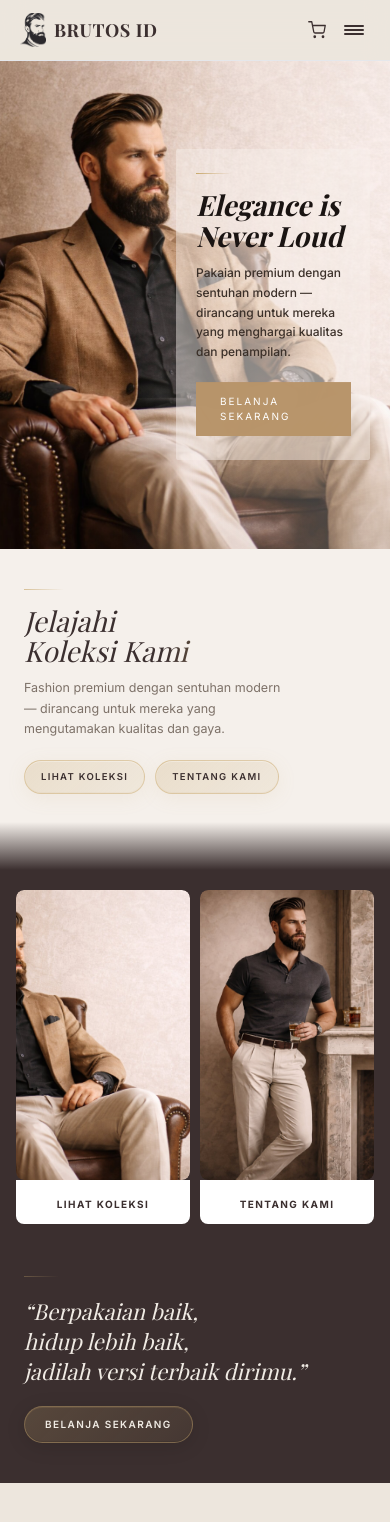
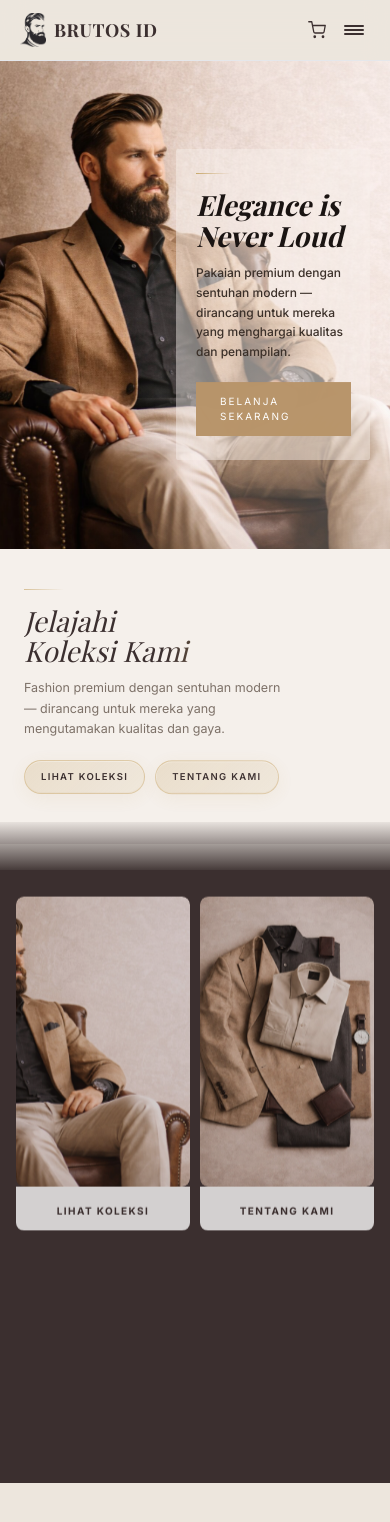
Before and after one commit to brutosfashion-coder/BrutosID, a Next.js app: page / in a window 390 px wide. Shown: the top 1522 px of the page. Built offline with nearby package versions, Linux system fonts and the light colour scheme; a web font is replaced by a local one.

Commit message:
feat: 7s flip interval, dramatic stagger, premium mobile entrance animations

```diff
--- a/src/components/DiscoverQuote.tsx
+++ b/src/components/DiscoverQuote.tsx
@@ -21,7 +21,7 @@ const card2Images: [string, string, string] = [
 ];
 
 /* ══════════════════════════════════════════════════════════
-   FLIP CARD — 3 images, auto-flip 5s, click resets timer
+   FLIP CARD — 3 images, auto-flip 7s, click resets timer
    ══════════════════════════════════════════════════════════ */
 function FlipCard({
   images,
@@ -74,7 +74,7 @@ function FlipCard({
   /* Start auto-flip interval */
   const startInterval = useCallback(() => {
     clearInterval(intervalRef.current);
-    intervalRef.current = setInterval(doFlip, 5000);
+    intervalRef.current = setInterval(doFlip, 7000);
   }, [doFlip]);
 
   /* Entrance flip — fires once when loaded (or in view for desktop) */
@@ -265,6 +265,198 @@ function FlipCard({
 }
 
 /* ══════════════════════════════════════════════════════════
+   MOBILE SECTION — with premium entrance animations
+   ══════════════════════════════════════════════════════════ */
+function MobileSection({
+  card1Images,
+  card2Images,
+}: {
+  card1Images: [string, string, string];
+  card2Images: [string, string, string];
+}) {
+  const { isLoaded } = useLoading();
+  const sectionRef = useRef<HTMLDivElement>(null);
+  const isInView = useInView(sectionRef, { once: true, amount: 0.05 });
+  const shouldAnimate = isLoaded && isInView;
+
+  return (
+    <section className="md:hidden" ref={sectionRef}>
+      {/* ── Discover Header ── */}
+      <div
+        className="relative px-6 pt-10 pb-7 overflow-hidden"
+        style={{ background: "#F5F0EB" }}
+      >
+        <div className="relative">
+          {/* Gold line — draws in from left */}
+          <motion.div
+            className="h-[1px] mb-4 gold-line-pulse gpu-layer"
+            style={{
+              background: "linear-gradient(90deg, #C9A96E, transparent)",
+            }}
+            initial={{ width: 0, opacity: 0 }}
+            animate={shouldAnimate ? { width: 40, opacity: 1 } : {}}
+            transition={{ delay: 0.2, duration: 1.2, ease: lux }}
+          />
+
+          {/* Title — slides from left with blur */}
+          <motion.h2
+            className="font-serif italic gold-shimmer-text mb-3"
+            style={{ fontSize: "28px", lineHeight: 1.08, fontWeight: 400 }}
+            initial={{ opacity: 0, x: -40, filter: "blur(8px)" }}
+            animate={shouldAnimate ? { opacity: 1, x: 0, filter: "blur(0px)" } : {}}
+            transition={{ delay: 0.4, duration: 1.0, ease: lux }}
+          >
+            Jelajahi
+            <br />
+            Koleksi Kami
+          </motion.h2>
+
+          {/* Description — fades up */}
+          <motion.p
+            className="text-[#7D7168] mb-5"
+            style={{
+              fontSize: "12.5px",
+              lineHeight: 1.65,
+              maxWidth: "270px",
+            }}
+            initial={{ opacity: 0, y: 20 }}
+            animate={shouldAnimate ? { opacity: 1, y: 0 } : {}}
+            transition={{ delay: 0.7, duration: 0.9, ease: lux }}
+          >
+            Fashion premium dengan sentuhan modern — dirancang untuk mereka
+            yang mengutamakan kualitas dan gaya.
+          </motion.p>
+
+          {/* Buttons — staggered fade up */}
+          <div className="flex gap-2.5">
+            <motion.div
+              initial={{ opacity: 0, y: 15 }}
+              animate={shouldAnimate ? { opacity: 1, y: 0 } : {}}
+              transition={{ delay: 0.95, duration: 0.7, ease: lux }}
+            >
+              <Link
+                href="/"
+                className="btn-glass-gold"
+                style={{ fontSize: "9.5px", padding: "9px 16px" }}
+              >
+                LIHAT KOLEKSI
+              </Link>
+            </motion.div>
+            <motion.div
+              initial={{ opacity: 0, y: 15 }}
+              animate={shouldAnimate ? { opacity: 1, y: 0 } : {}}
+              transition={{ delay: 1.1, duration: 0.7, ease: lux }}
+            >
+              <Link
+                href="/"
+                className="btn-glass-gold"
+                style={{ fontSize: "9.5px", padding: "9px 16px" }}
+              >
+                TENTANG KAMI
+              </Link>
+            </motion.div>
+          </div>
+        </div>
+      </div>
+
+      {/* Gradient transition — cream to dark brown */}
+      <motion.div
+        style={{
+          height: "48px",
+          background: "linear-gradient(to bottom, #F5F0EB, #3B2F2F)",
+        }}
+        initial={{ opacity: 0 }}
+        animate={shouldAnimate ? { opacity: 1 } : {}}
+        transition={{ delay: 1.2, duration: 0.8, ease: lux }}
+      />
+
+      {/* ── Flip Cards — staggered entrance ── */}
+      <div
+        className="relative px-4 py-5"
+        style={{ background: "#3B2F2F" }}
+      >
+        <motion.div
+          className="relative flex gap-2.5"
+          initial={{ opacity: 0, y: 30 }}
+          animate={shouldAnimate ? { opacity: 1, y: 0 } : {}}
+          transition={{ delay: 1.3, duration: 1.0, ease: lux }}
+        >
+          <FlipCard
+            images={card1Images}
+            alt="Koleksi fashion premium Brutos ID"
+            href="/"
+            label="LIHAT KOLEKSI"
+            entranceDelay={0.4}
+            isMobile
+          />
+          <FlipCard
+            images={card2Images}
+            alt="Koleksi premium Brutos ID — fashion modern"
+            href="/"
+            label="TENTANG KAMI"
+            entranceDelay={1.8}
+            isMobile
+          />
+        </motion.div>
+      </div>
+
+      {/* ── Quote — dramatic entrance ── */}
+      <div
+        className="relative px-6 pt-8 pb-10"
+        style={{ background: "#3B2F2F" }}
+      >
+        <div className="relative">
+          {/* Gold line draws in */}
+          <motion.div
+            className="h-[1px] mb-5 gold-line-pulse gpu-layer"
+            style={{
+              background: "linear-gradient(90deg, rgba(201,169,110,0.5), transparent)",
+            }}
+            initial={{ width: 0, opacity: 0 }}
+            animate={shouldAnimate ? { width: 35, opacity: 1 } : {}}
+            transition={{ delay: 2.2, duration: 1.2, ease: lux }}
+          />
+
+          {/* Quote text — fades in from left with blur */}
+          <motion.p
+            className="font-serif italic mb-5"
+            style={{
+              fontSize: "22px",
+              lineHeight: 1.35,
+              color: "#F0EBE4",
+            }}
+            initial={{ opacity: 0, x: -30, filter: "blur(6px)" }}
+            animate={shouldAnimate ? { opacity: 1, x: 0, filter: "blur(0px)" } : {}}
+            transition={{ delay: 2.5, duration: 1.0, ease: lux }}
+          >
+            &ldquo;Berpakaian baik,
+            <br />
+            hidup lebih baik,
+            <br />
+            jadilah versi terbaik dirimu.&rdquo;
+          </motion.p>
+
+          {/* Button — fades up */}
+          <motion.div
+            initial={{ opacity: 0, y: 15 }}
+            animate={shouldAnimate ? { opacity: 1, y: 0 } : {}}
+            transition={{ delay: 2.9, duration: 0.7, ease: lux }}
+          >
+            <Link
+              href="/"
+              className="btn-glass-gold-light"
+              style={{ fontSize: "10px", padding: "10px 20px" }}
+            >
+              BELANJA SEKARANG
+            </Link>
+          </motion.div>
+        </div>
+      </div>
+    </section>
+  );
+}
+
+/* ══════════════════════════════════════════════════════════
    MAIN SECTION
    ══════════════════════════════════════════════════════════ */
 export default function DiscoverQuote() {
@@ -424,144 +616,24 @@ export default function DiscoverQuote() {
               alt="Koleksi fashion premium Brutos ID — gaya maskulin modern"
               href="/"
               label="LIHAT KOLEKSI"
-              entranceDelay={0.8}
+              entranceDelay={0.6}
             />
             <FlipCard
               images={card2Images}
               alt="Flatlay koleksi premium Brutos ID — fashion modern berkelas"
               href="/"
               label="TENTANG KAMI"
-              entranceDelay={1.2}
+              entranceDelay={2.0}
             />
           </div>
         </div>
       </section>
 
       {/* ═══════════════ MOBILE (<md) ═══════════════ */}
-      <section className="md:hidden">
-        {/* ── Discover Header ── */}
-        <div
-          className="relative px-6 pt-10 pb-7"
-          style={{ background: "#F5F0EB" }}
-        >
-          <div className="relative">
-            <div
-              className="h-[1px] mb-4 gold-line-pulse gpu-layer"
-              style={{
-                width: 40,
-                background:
-                  "linear-gradient(90deg, #C9A96E, transparent)",
-              }}
-            />
-            <h2
-              className="font-serif italic gold-shimmer-text mb-3"
-              style={{ fontSize: "28px", lineHeight: 1.08, fontWeight: 400 }}
-            >
-              Jelajahi
-              <br />
-              Koleksi Kami
-            </h2>
-            <p
-              className="text-[#7D7168] mb-5"
-              style={{
-                fontSize: "12.5px",
-                lineHeight: 1.65,
-                maxWidth: "270px",
-              }}
-            >
-              Fashion premium dengan sentuhan modern — dirancang untuk mereka
-              yang mengutamakan kualitas dan gaya.
-            </p>
-            <div className="flex gap-2.5">
-              <Link
-                href="/"
-                className="btn-glass-gold"
-                style={{ fontSize: "9.5px", padding: "9px 16px" }}
-              >
-                LIHAT KOLEKSI
-              </Link>
-              <Link
-                href="/"
-                className="btn-glass-gold"
-                style={{ fontSize: "9.5px", padding: "9px 16px" }}
-              >
-                TENTANG KAMI
-              </Link>
-            </div>
-          </div>
-        </div>
-
-        {/* Gradient transition — cream to dark brown */}
-        <div
-          style={{
-            height: "48px",
-            background: "linear-gradient(to bottom, #F5F0EB, #3B2F2F)",
-          }}
-        />
-
-        {/* ── Flip Cards ── */}
-        <div
-          className="relative px-4 py-5"
-          style={{ background: "#3B2F2F" }}
-        >
-          <div className="relative flex gap-2.5">
-            <FlipCard
-              images={card1Images}
-              alt="Koleksi fashion premium Brutos ID"
-              href="/"
-              label="LIHAT KOLEKSI"
-              entranceDelay={0.5}
-              isMobile
-            />
-            <FlipCard
-              images={card2Images}
-              alt="Koleksi premium Brutos ID — fashion modern"
-              href="/"
-              label="TENTANG KAMI"
-              entranceDelay={0.8}
-              isMobile
-            />
-          </div>
-        </div>
-
-        {/* ── Quote ── */}
-        <div
-          className="relative px-6 pt-8 pb-10"
-          style={{ background: "#3B2F2F" }}
-        >
-          <div className="relative">
-            <div
-              className="h-[1px] mb-5 gold-line-pulse gpu-layer"
-              style={{
-                width: 35,
-                background:
-                  "linear-gradient(90deg, rgba(201,169,110,0.5), transparent)",
-              }}
-            />
-            <p
-              className="font-serif italic mb-5"
-              style={{
-                fontSize: "22px",
-                lineHeight: 1.35,
-                color: "#F0EBE4",
-              }}
-            >
-              &ldquo;Berpakaian baik,
-              <br />
-              hidup lebih baik,
-              <br />
-              jadilah versi terbaik dirimu.&rdquo;
-            </p>
-            <Link
-              href="/"
-              className="btn-glass-gold-light"
-              style={{ fontSize: "10px", padding: "10px 20px" }}
-            >
-              BELANJA SEKARANG
-            </Link>
-          </div>
-        </div>
-      </section>
+      <MobileSection
+        card1Images={card1Images}
+        card2Images={card2Images}
+      />
     </>
   );
 }
```
